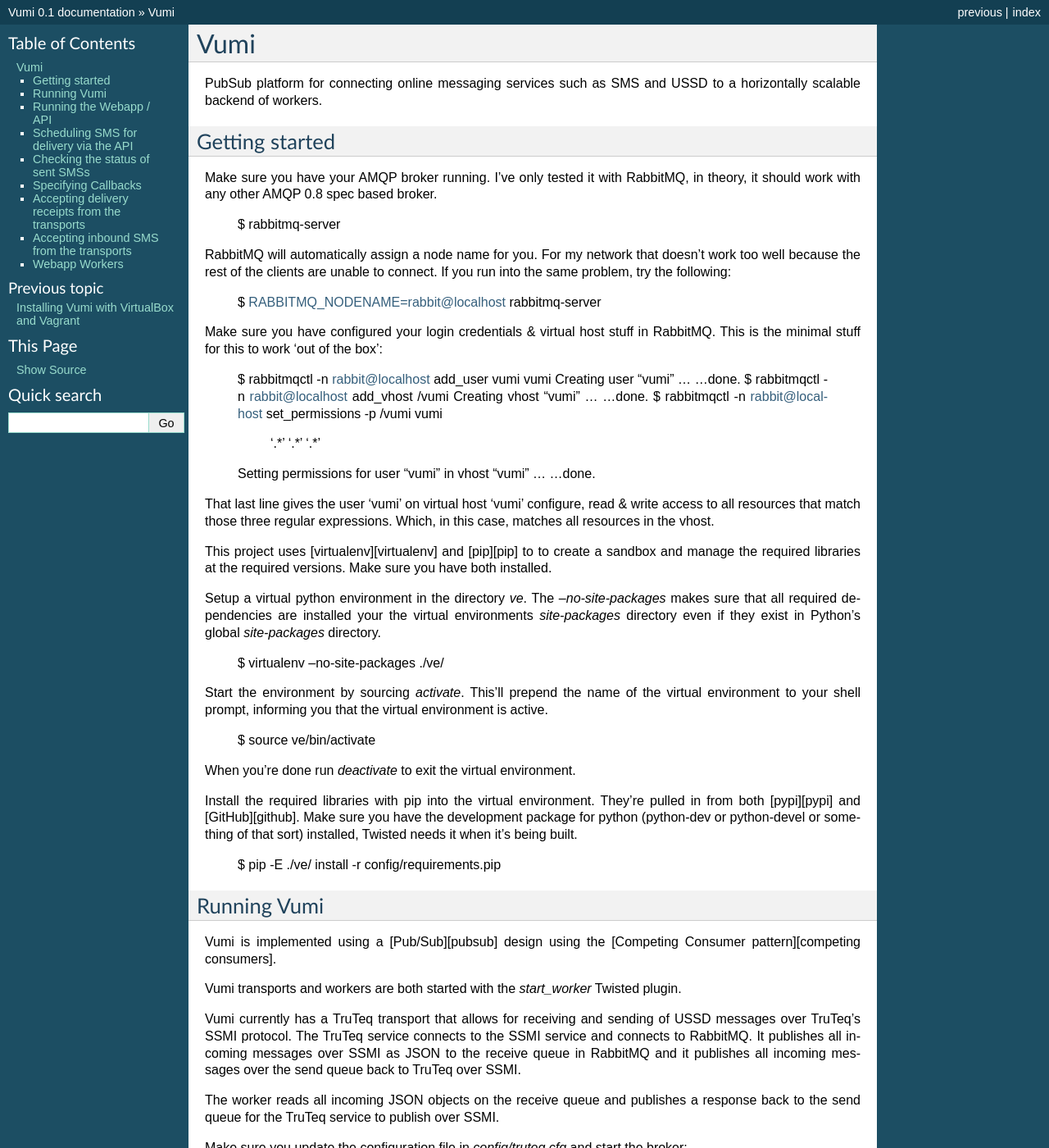
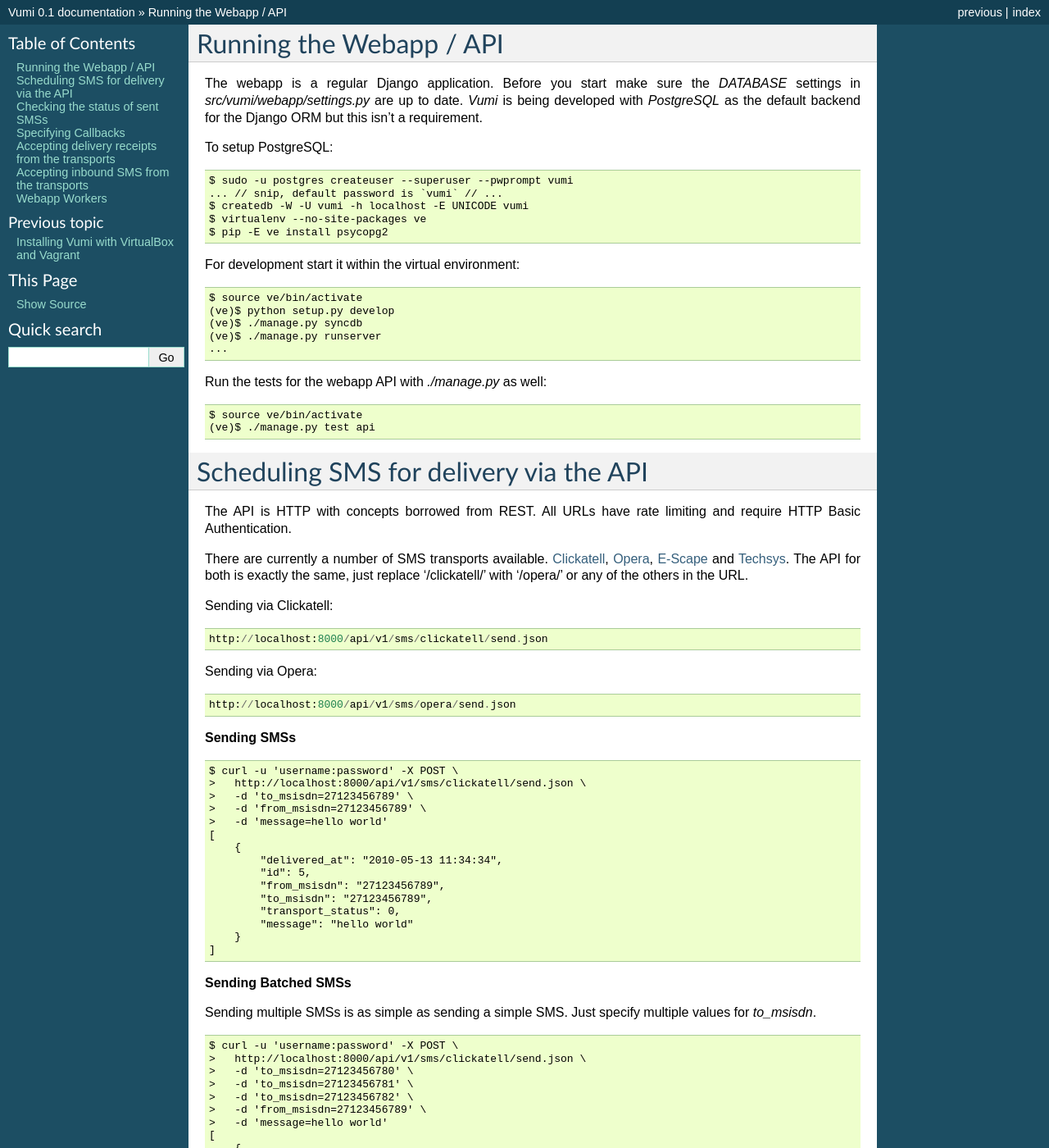
Before and after one commit to praekeltfoundation/vumi, a Sphinx documentation site: the page built from docs/api.rst, in a window 1280 px wide and 1400 px high. Shown: the whole window at 82% size. Built offline with Sphinx 7.4.7, drawn with Linux system fonts in a browser that asks for light colours; some of the changed text lies outside the part shown.

Commit message:
working on getting API docs up to date

```diff
--- a/docs/api.rst
+++ b/docs/api.rst
@@ -1,96 +1,17 @@
-Vumi
-====
-
-PubSub platform for connecting online messaging services such as SMS and USSD to a horizontally scalable backend of workers.
-
-Getting started
----------------
-
-Make sure you have your AMQP broker running. I've only tested it with RabbitMQ, in theory, it should work with any other AMQP 0.8 spec based broker.
-
-    $ rabbitmq-server
-
-RabbitMQ will automatically assign a node name for you. For my network that doesn't work too well because the rest of the clients are unable to connect. If you run into the same problem, try the following:
-
-    $ RABBITMQ_NODENAME=rabbit@localhost rabbitmq-server
-
-Make sure you have configured your login credentials & virtual host stuff in RabbitMQ. This is the minimal stuff for this to work 'out of the box':
-
-    $ rabbitmqctl -n rabbit@localhost add_user vumi vumi
-    Creating user "vumi" ...
-    ...done.
-    $ rabbitmqctl -n rabbit@localhost add_vhost /vumi
-    Creating vhost "vumi" ...
-    ...done.
-    $ rabbitmqctl -n rabbit@localhost set_permissions -p /vumi vumi \
-        '.*' '.*' '.*'
-    Setting permissions for user "vumi" in vhost "vumi" ...
-    ...done.
-
-That last line gives the user 'vumi' on virtual host 'vumi' configure, read & write access to all resources that match those three regular expressions. Which, in this case, matches all resources in the vhost.
-
-This project uses [virtualenv][virtualenv] and [pip][pip] to to create a sandbox and manage the required libraries at the required versions. Make sure you have both installed.
-
-Setup a virtual python environment in the directory `ve`. The `--no-site-packages` makes sure that all required dependencies are installed your the virtual environments `site-packages` directory even if they exist in Python's global `site-packages` directory.
-
-    $ virtualenv --no-site-packages ./ve/
-
-Start the environment by sourcing `activate`. This'll prepend the name of the virtual environment to your shell prompt, informing you that the virtual environment is active.
-
-        $ source ve/bin/activate
-
-When you're done run `deactivate` to exit the virtual environment.
-
-Install the required libraries with pip into the virtual environment. They're pulled in from both [pypi][pypi] and [GitHub][github]. Make sure you have the development package for python (python-dev or python-devel or something of that sort) installed, Twisted needs it when it's being built.
-
-    $ pip -E ./ve/ install -r config/requirements.pip
-
-Running Vumi
-------------
-
-Vumi is implemented using a [Pub/Sub][pubsub] design using the [Competing Consumer pattern][competing consumers].
-
-Vumi transports and workers are both started with the `start_worker` Twisted plugin.
-
-Vumi currently has a TruTeq transport that allows for receiving and sending of USSD messages over TruTeq's SSMI protocol. The TruTeq service connects to the SSMI service and connects to RabbitMQ. It publishes all incoming messages over SSMI as JSON to the receive queue in RabbitMQ and it publishes all incoming messages over the send queue back to TruTeq over SSMI.
-
-The worker reads all incoming JSON objects on the receive queue and publishes a response back to the send queue for the TruTeq service to publish over SSMI.
-
-Make sure you update the configuration file in `config/truteq.cfg` and start the broker:
-
-    $ source ve/bin/activate
-    (ve)$ twistd -n \
-            --pidfile=./tmp/pids/ussd_transport.pid \
-            --logfile=./logs/ussd_transport.log \
-            start_worker \
-            --worker_class=richmond.workers.truteq.transport.USSDTransport \
-            --config=environments/truteq.yaml
-    ...
-
-    $ source ve/bin/activate
-    (ve)$ twistd -n \
-            --pidfile=./tmp/pids/default_demo_worker.pid \
-            --logfile=./logs/default_demo_worker.log \
-            start_worker \
-            --worker_class=richmond.campaigns.default_demo.USSDWorker
-    ...
-
-The worker's `--worker_class` option allows you to specify a class that subclasses `vumi.service.Worker`.
-
-Remove the `-n` option to have `twistd` run in the background. The `--pidfile` option isn't necessary, `twistd` will use 'twistd.pid' by default. However, since we could have multiple brokers and workers running at the same time on the same machine it is good to be explicit since `twistd` will assume an instance is already running if 'twistd.pid' already exists.
-
 Running the Webapp / API
 ------------------------
 
 The webapp is a regular Django application. Before you start make sure the `DATABASE` settings in `src/vumi/webapp/settings.py` are up to date. `Vumi` is being developed with `PostgreSQL` as the default backend for the Django ORM but this isn't a requirement.
 
-To setup PostgeSQL:
+To setup PostgreSQL::
+
     $ sudo -u postgres createuser --superuser --pwprompt vumi
     ... // snip, default password is `vumi` // ...
     $ createdb -W -U vumi -h localhost -E UNICODE vumi
+    $ virtualenv --no-site-packages ve
     $ pip -E ve install psycopg2
 
-For development start it within the virtual environment:
+For development start it within the virtual environment::
 
     $ source ve/bin/activate
     (ve)$ python setup.py develop
@@ -98,18 +19,7 @@ For development start it within the virtual environment:
     (ve)$ ./manage.py runserver
     ...
 
-For development it sometimes is handy to have Celery run in eager mode. In eager mode, tasks avoids the queue entirely and are processed immediately in the main process. Do this by settings the environment variable 'VUMI_SKIP_QUEUE'
-
-    (ve)$ VUMI_SKIP_QUEUE=True ./manage.py runserver
-
-This is specified in the `settings.py` file, if so desired, you can also default it to `DEBUG` so that when `DEBUG=True` the queue will always be skipped.
-
-When running in production start it with the `twistd` plugin `vumi_webapp`
-
-    $ source ve/bin/activate
-    (ve)$ twistd --pidfile=tmp/pids/vumi.webapp.pid -n vumi_webapp
-
-Run the tests for the webapp API with `./manage.py` as well:
+Run the tests for the webapp API with `./manage.py` as well::
 
     $ source ve/bin/activate
     (ve)$ ./manage.py test api
@@ -119,18 +29,20 @@ Scheduling SMS for delivery via the API
 
 The API is HTTP with concepts borrowed from REST. All URLs have rate limiting and require HTTP Basic Authentication.
 
-There are currently a number of SMS transports available. [Clickatell][clickatell], [Opera][opera], [E-Scape][e-scape] and [Techsys][Techsys]. The API for both is exactly the same, just replace '/clickatell/' with '/opera/' or any of the others in the URL.
+There are currently a number of SMS transports available. Clickatell_, Opera_, `E-Scape`_ and Techsys_. The API for both is exactly the same, just replace '/clickatell/' with '/opera/' or any of the others in the URL.
 
-Sending via Clickatell:
+Sending via Clickatell::
 
     http://localhost:8000/api/v1/sms/clickatell/send.json
 
-Sending via Opera:
+Sending via Opera::
 
     http://localhost:8000/api/v1/sms/opera/send.json
 
 
 **Sending SMSs**
+
+::
 
     $ curl -u 'username:password' -X POST \
     >   http://localhost:8000/api/v1/sms/clickatell/send.json \
@@ -151,6 +63,8 @@ Sending via Opera:
 **Sending Batched SMSs**
 
 Sending multiple SMSs is as simple as sending a simple SMS. Just specify multiple values for `to_msisdn`.
+
+::
 
     $ curl -u 'username:password' -X POST \
     >   http://localhost:8000/api/v1/sms/clickatell/send.json \
@@ -190,7 +104,9 @@ Sending multiple SMSs is as simple as sending a simple SMS. Just specify multipl
 
 Personalized SMSs can be sent by specifying a template and the accompanying variables.
 
-All template variables should be prefixed with 'template_'. In the template you can refer to the values without their prefix.
+All template variables should be prefixed with 'template\_'. In the template you can refer to the values without their prefix.
+
+::
 
     $ curl -u 'username:password' -X POST \
     > http://localhost:8000/api/v1/sms/clickatell/template_send.json \
@@ -239,6 +155,8 @@ Once an SMS has been scheduled for sending you can check it's status via the API
 
 **Retrieving one specific SMS**
 
+::
+
     $ curl -u 'username:password' -X GET \
     > http://localhost:8000/api/v1/sms/clickatell/status/1.json \
     {
@@ -254,6 +172,8 @@ Once an SMS has been scheduled for sending you can check it's status via the API
     }
 
 **Retrieving SMSs sent since a specific date**
+
+::
 
     $ curl -u 'username:password' -X GET \
     > http://localhost:8000/api/v1/sms/clickatell/status.json?since=2009-01-01
@@ -275,6 +195,8 @@ Once an SMS has been scheduled for sending you can check it's status via the API
     ]
 
 **Retrieving SMSs by specifying their IDs**
+
+::
 
     $ curl -u 'username:password' -X GET \
     > "http://localhost:8000/api/v1/sms/clickatell/status.json?id=3&id=4"
@@ -308,6 +230,7 @@ Specifying Callbacks
 
 There are two types of callbacks defined. These are `sms_received` and `sms_receipt`. Each trigger an HTTP POST to the given URLs.
 
+::
 
     $ curl -u 'username:password' -X POST \
     > http://localhost:8000/api/v1/account/callbacks.json \
@@ -379,14 +302,7 @@ For a complete listing of the command line options available, use the help comma
     (ve)$ ./manage.py help celeryd
 
 
-[virtualenv]: http://pypi.python.org/pypi/virtualenv
-[pip]: http://pypi.python.org/pypi/pip
-[pypi]: http://pypi.python.org/pypi/
-[GitHub]: http://www.github.com/
-[pubsub]: http://en.wikipedia.org/wiki/Publish/subscribe
-[competing consumers]: http://www.eaipatterns.com/CompetingConsumers.html
-[celery]: http://ask.github.com/celery
-[clickatell]: http://clickatell.com
-[opera]: http://operainteractive.co.za/
-[Techsys]: http://www.techsys.co.za/
-[E-Scape]: http://www.escapetech.net/
+.. _Clickatell: http://clickatell.com
+.. _Opera: http://operainteractive.co.za/
+.. _Techsys: http://www.techsys.co.za/
+.. _E-Scape: http://www.escapetech.net/
```
